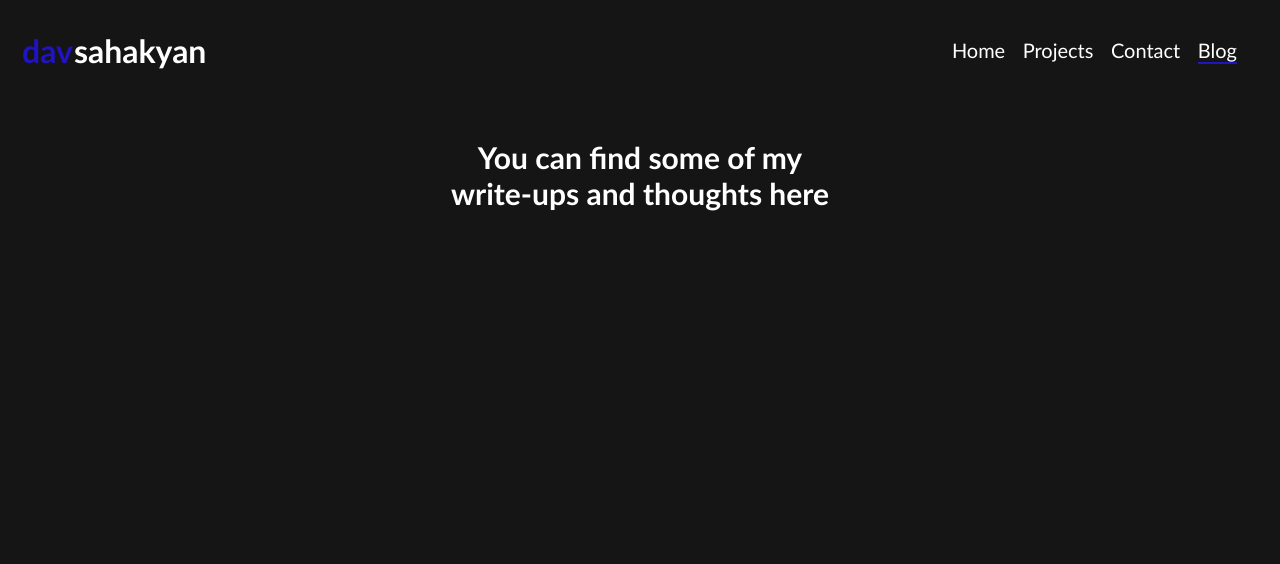
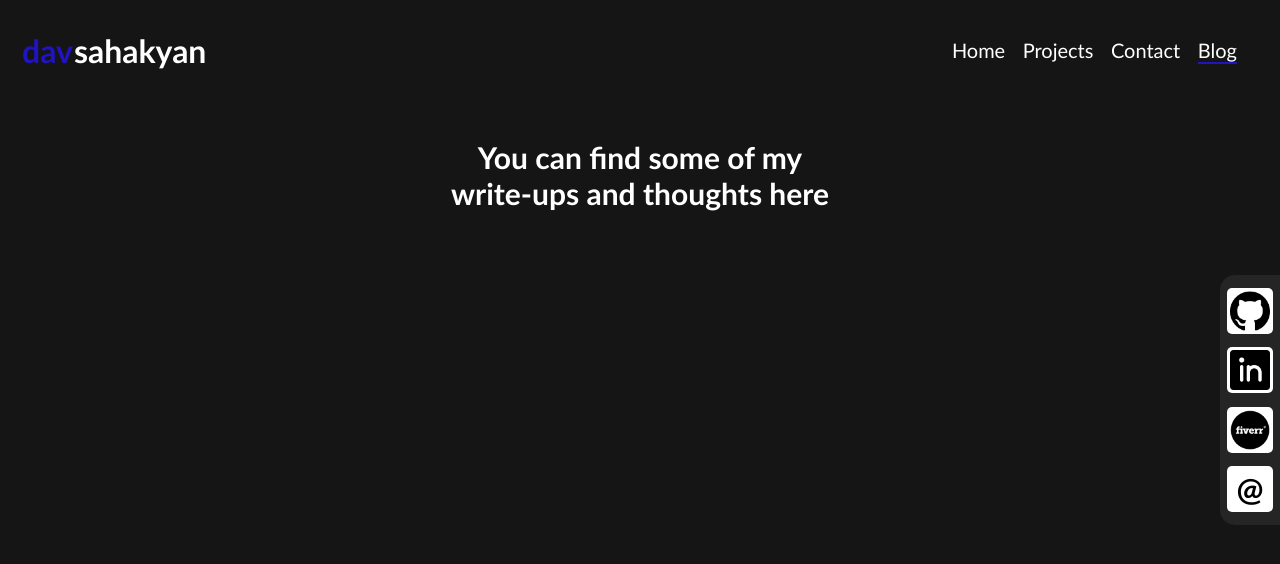
Before and after one commit to sahakyandav/portfolio, a PHP site: page /blog.php in a window 1280 px wide. Shown: the top 564 px of the page. Run offline with PHP 8.4, Linux system fonts and the light colour scheme; some libraries are stand-ins or nearby versions.

Commit message:
fixing side contact bar

```diff
--- a/blog.php
+++ b/blog.php
@@ -19,6 +19,28 @@
             <div class="blog"><a class="active-page">Blog</a></div>
         </div>
     </header>
+    <div class='contact-sidebar'>
+        <div class="contact-item">
+            <a href="https://github.com/sahakyandav" target='_blank'>
+                <img src="./style/icons/github.png" alt="">
+            </a>
+        </div>
+        <div class="contact-item">
+            <a href="https://www.linkedin.com/in/david-sahakyan-775518218/" target='_blank'>
+                <img src="./style/icons/linkedin.png" alt="">
+            </a>
+        </div>
+        <div class="contact-item">
+            <a href="https://www.fiverr.com/davsahakyann" target='_blank'>
+                <img src="./style/icons/fiverr.png" alt="">
+            </a>
+        </div>
+        <div class="contact-item">
+             <a href="mailto: davsahakyan.work@gmail.com">
+                <h1>@</h1>
+            </a>
+        </div>
+    </div>
     <script src="./js/script.js"></script>
     <div class="blog-intro">
         <h1>You can find some of my<br>write-ups and thoughts here</h1>
--- a/style/style.css
+++ b/style/style.css
@@ -877,6 +877,18 @@ body * {
     .main-languages {
         width: 100vw;
     }
+
+    .contact-sidebar {
+        height: 180px;
+        width: 40px;
+        top: 70%;
+        display: none;
+    }
+
+    .contact-item {
+        width: 34px;
+        height: 34px;
+    }
 }
 
 @media screen and (max-width: 375px) {
```
Also changed, not shown: projects.php (+22 -0 lines).
